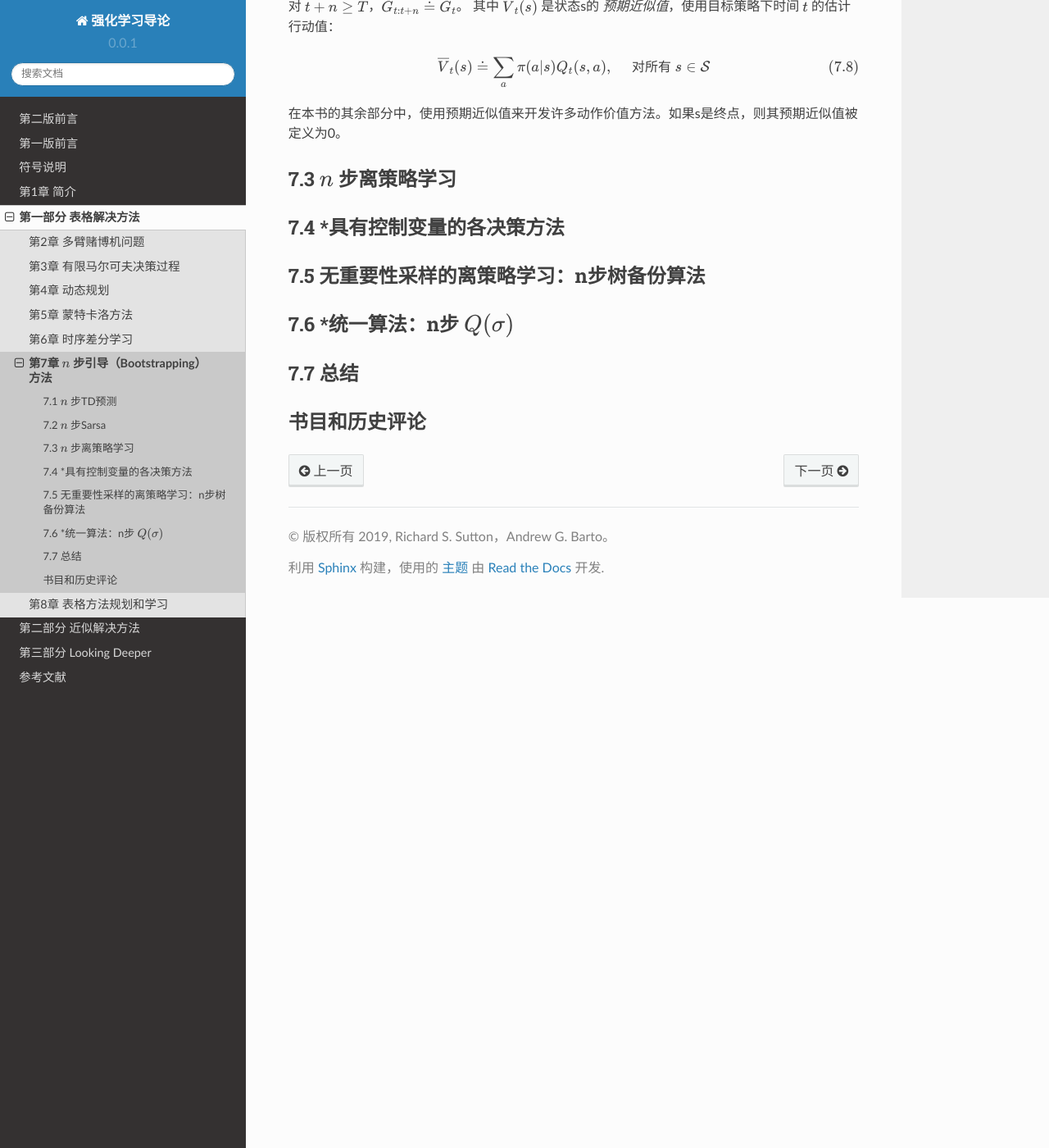
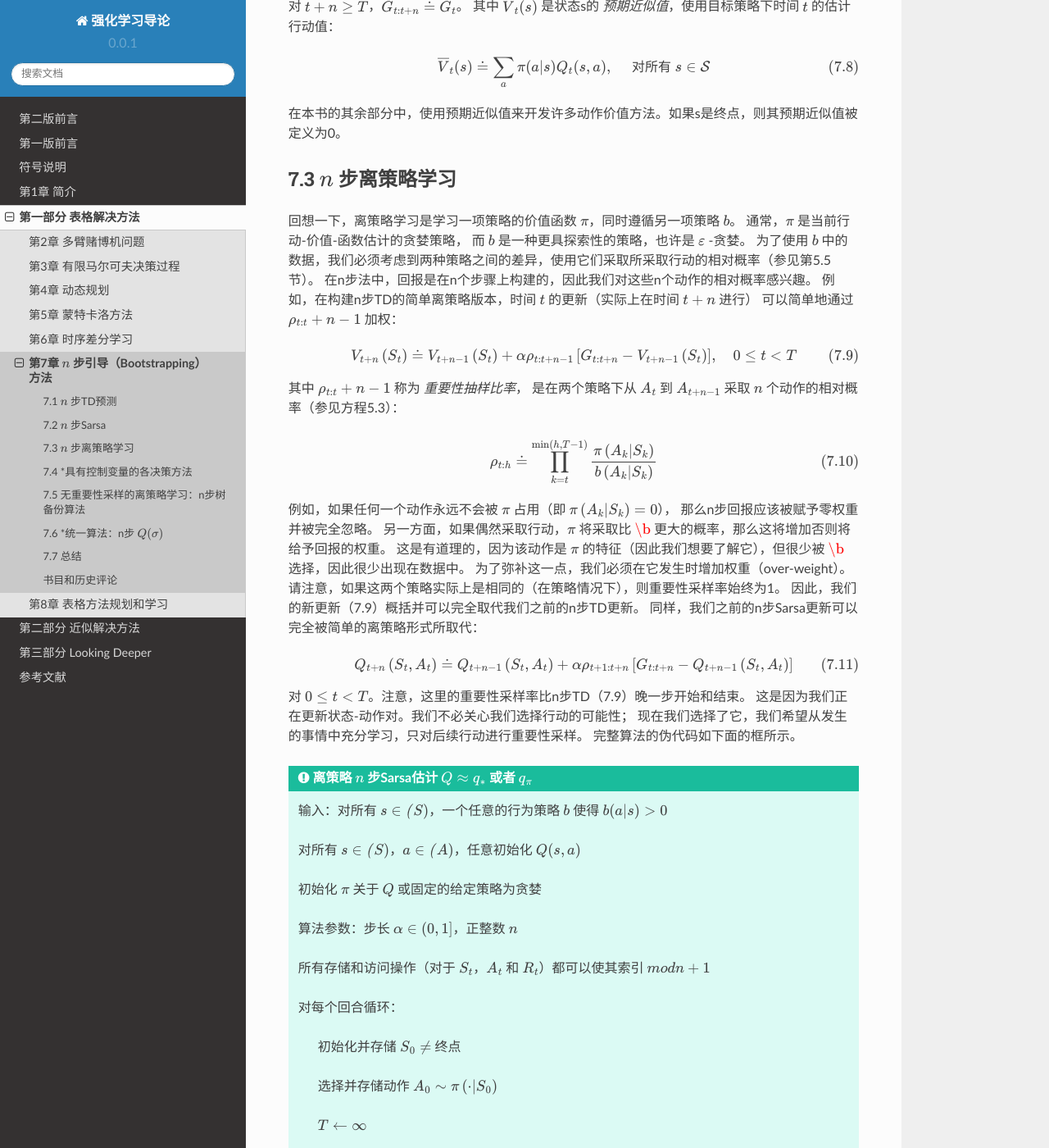
Before and after one commit to qiwihui/reinforcement-learning-an-introduction-chinese, a Sphinx documentation site: the page built from source/partI/chapter7/n_step_bootstrapping.rst, in a window 1280 px wide and 1400 px high, scrolled down 7285 px. Shown: the whole window at 82% size. Built offline with Sphinx 7.4.7 and the Read the Docs theme 2.0.0, drawn with Linux system fonts in a browser that asks for light colours; some of the changed text lies outside the part shown.

Commit message:
docs: 7.3 n步离策略学习

```diff
--- a/source/partI/chapter7/n_step_bootstrapping.rst
+++ b/source/partI/chapter7/n_step_bootstrapping.rst
@@ -285,6 +285,104 @@ n步Sarsa的备份图（如图7.3所示），就像n步TD一样（图7.1） ）
 7.3 :math:`n` 步离策略学习
 ------------------------------
 
+回想一下，离策略学习是学习一项策略的价值函数 :math:`\pi`，同时遵循另一项策略 :math:`b`。
+通常，:math:`\pi` 是当前行动-价值-函数估计的贪婪策略，
+而 :math:`b` 是一种更具探索性的策略，也许是 :math:`\varepsilon` -贪婪。
+为了使用 :math:`b` 中的数据，我们必须考虑到两种策略之间的差异，使用它们采取所采取行动的相对概率（参见第5.5节）。
+在n步法中，回报是在n个步骤上构建的，因此我们对这些n个动作的相对概率感兴趣。
+例如，在构建n步TD的简单离策略版本，时间 :math:`t` 的更新（实际上在时间 :math:`t+n` 进行）
+可以简单地通过 :math:`\rho_{t : t}+n-1` 加权：
+
+.. math::
+
+    V_{t+n}\left(S_{t}\right) \doteq V_{t+n-1}\left(S_{t}\right)+\alpha \rho_{t : t+n-1}\left[G_{t : t+n}-V_{t+n-1}\left(S_{t}\right)\right], \quad 0 \leq t<T
+    \tag{7.9}
+
+其中 :math:`\rho_{t : t}+n-1` 称为 *重要性抽样比率*，
+是在两个策略下从 :math:`A_t` 到 :math:`A_{t+n-1}` 采取 :math:`n` 个动作的相对概率（参见方程5.3）：
+
+.. math::
+
+    \rho_{t : h} \doteq \prod_{k=t}^{\min (h, T-1)} \frac{\pi\left(A_{k} | S_{k}\right)}{b\left(A_{k} | S_{k}\right)}
+    \tag{7.10}
+
+例如，如果任何一个动作永远不会被 :math:`\pi` 占用（即 :math:`\pi\left(A_{k} | S_{k}\right)=0`），
+那么n步回报应该被赋予零权重并被完全忽略。
+另一方面，如果偶然采取行动，:math:`\pi` 将采取比 :math:`\b` 更大的概率，那么这将增加否则将给予回报的权重。
+这是有道理的，因为该动作是 :math:`\pi` 的特征（因此我们想要了解它），但很少被 :math:`\b` 选择，因此很少出现在数据中。
+为了弥补这一点，我们必须在它发生时增加权重（over-weight）。
+请注意，如果这两个策略实际上是相同的（在策略情况下），则重要性采样率始终为1。
+因此，我们的新更新（7.9）概括并可以完全取代我们之前的n步TD更新。
+同样，我们之前的n步Sarsa更新可以完全被简单的离策略形式所取代：
+
+.. math::
+
+    Q_{t+n}\left(S_{t}, A_{t}\right) \doteq Q_{t+n-1}\left(S_{t}, A_{t}\right)+\alpha \rho_{t+1 : t+n}\left[G_{t : t+n}-Q_{t+n-1}\left(S_{t}, A_{t}\right)\right]
+    \tag{7.11}
+
+对 :math:`0 \leq t<T`。注意，这里的重要性采样率比n步TD（7.9）晚一步开始和结束。
+这是因为我们正在更新状态-动作对。我们不必关心我们选择行动的可能性；
+现在我们选择了它，我们希望从发生的事情中充分学习，只对后续行动进行重要性采样。
+完整算法的伪代码如下面的框所示。
+
+.. admonition:: 离策略 :math:`n` 步Sarsa估计 :math:`Q \approx q_*` 或者 :math:`q_\pi`
+    :class: important
+
+    输入：对所有 :math:`s\in\mathcal(S)`，一个任意的行为策略 :math:`b` 使得 :math:`b(a | s)>0`
+
+    对所有 :math:`s\in\mathcal(S)`，:math:`a\in\mathcal(A)`，任意初始化 :math:`Q(s,a)`
+
+    初始化 :math:`\pi` 关于 :math:`Q` 或固定的给定策略为贪婪
+
+    算法参数：步长 :math:`\alpha \in (0,1]`，正整数 :math:`n`
+
+    所有存储和访问操作（对于 :math:`S_t`，:math:`A_t` 和 :math:`R_t`）都可以使其索引 :math:`mod n + 1`
+
+    对每个回合循环：
+
+        初始化并存储 :math:`S_0 \ne` 终点
+
+        选择并存储动作 :math:`A_{0} \sim \pi\left(\cdot | S_{0}\right)`
+
+        :math:`T \leftarrow \infty`
+
+        对 :math:`t=0,1,2, \ldots` 循环：
+
+            如果 :math:`t < T`，则：
+
+                采取行动 :math:`A_t`
+
+                观察并将下一个奖励存储为 :math:`R_{t+1}`，将下一个状态存储为 :math:`S_{t+1}`
+
+                如果 :math:`S_{t+1}` 是终点，则
+
+                    :math:`T \leftarrow t+1`
+
+                否则：
+
+                    选择并存储动作 :math:`A_{t+1} \sim \pi\left(\cdot | S_{t=1}\right)`
+
+            :math:`\tau \leftarrow t - n + 1` （:math:`\tau` 是状态估计正在更新的时间）
+
+            如果 :math:`\tau \geq 0`：
+
+                :math:`\rho \leftarrow \prod_{i=\tau+1}^{\min (\tau+n-1, T-1)} \frac{\pi\left(A_{i} | S_{i}\right)}{b\left(A_{i} | S_{i}\right)}` :math:`\quad\quad\quad` :math:`\left(\rho_{\tau}+1 : t+n-1\right)`
+
+                :math:`G \leftarrow \sum_{i=\tau+1}^{\min (\tau+n, T)} \gamma^{i-\tau-1} R_{i}`
+
+                如果 :math:`\tau + n < T`， 则 :math:`G \leftarrow G+\gamma^{n} Q\left(S_{\tau+n}, A_{\tau+n}\right)` :math:`\quad\quad\quad` :math:`\left(G_{\tau : \tau+n}\right)`
+
+                :math:`Q\left(S_{\tau}, A_{\tau}\right) \leftarrow Q\left(S_{\tau}, A_{\tau}\right)+\alpha \rho\left[G-Q\left(S_{\tau}, A_{\tau}\right)\right]`
+
+                如果 :math:`\pi` 正在被学习，那么确保 :math:`\pi\left(\cdot | S_{\tau}\right)` 是关于 :math:`Q` 贪婪
+
+        直到 :math:`\tau = T - 1`
+
+n步预期Sarsa的离策略版本将对n步Sarsa使用与上述相同的更新，除了重要性抽样比率将减少一个因素。
+也就是说，上面的等式将使用 :math:`\rho_{t}+1 : t+n-1` 而不是 :math:`\rho_{t}+1 : t+n`，
+当然它将使用n步回报（7.7）的预期Sarsa版本。这是因为在预期的Sarsa中，在最后一个状态中考虑了所有可能的行为；
+实际采取的那个没有效果，也没有必要纠正。
+
 
 7.4 \*具有控制变量的各决策方法
 ------------------------------
```
